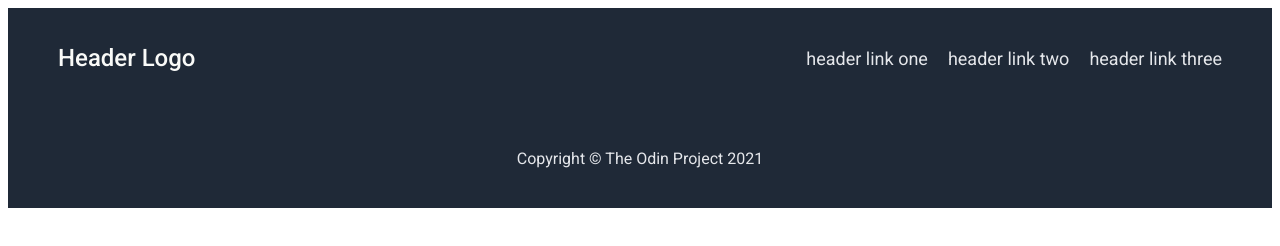
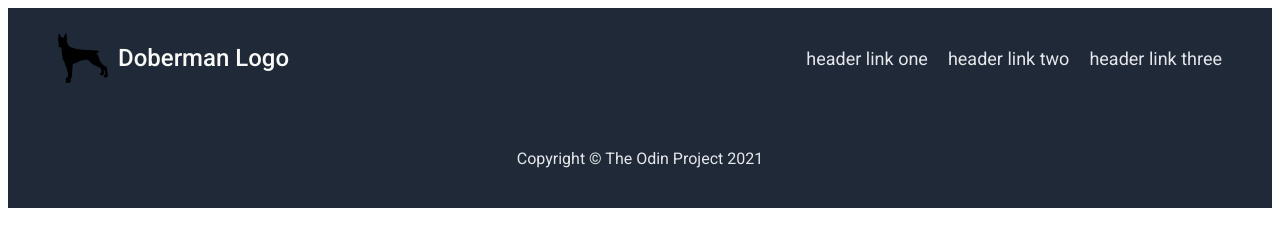
Before and after one commit to PJCWu/Landing-Page, a plain HTML site: page index.html in a window 1280 px wide. Drawn offline with Linux system fonts and the light colour scheme.

Commit message:
update images folder and edit logo

```diff
--- a/index.html
+++ b/index.html
@@ -13,7 +13,10 @@
 
   <body>
     <div class="header">
-      <div class="left-side-header-logo">Header Logo</div>
+      <div class="left-side-header-logo">
+        <img class="logo" src="images/dog-307198_1280.png">
+        <div class="left-side-header-logo-text">Doberman Logo</div>
+      </div>
       <div class="right-side-header-links">
         <a class="header-links" href="index.html">header link one</a>
         <a class="header-links" href="index.html">header link two</a>
--- a/style.css
+++ b/style.css
@@ -13,8 +13,19 @@ body {
   height: 100px;
   background-color: #1f2937;
 }
+.left-side-header-logo {
+  display: flex;
+  justify-content: center;
+  align-items: center;
+  gap: 10px;
+}
 
-.left-side-header-logo {
+.logo {
+  height: 50px;
+  width: 50px;
+}
+
+.left-side-header-logo-text {
   font-size: 24px;
   font-weight: 500;
   color: #f9faf8;
```
Also changed, not shown: images/doberman-4017250_1280.jpeg (added), images/doberman-893931_1280.jpeg (added), images/dog-307198_1280.png (added), images/trainer-69476_1280.jpeg (added), 1 other file.
